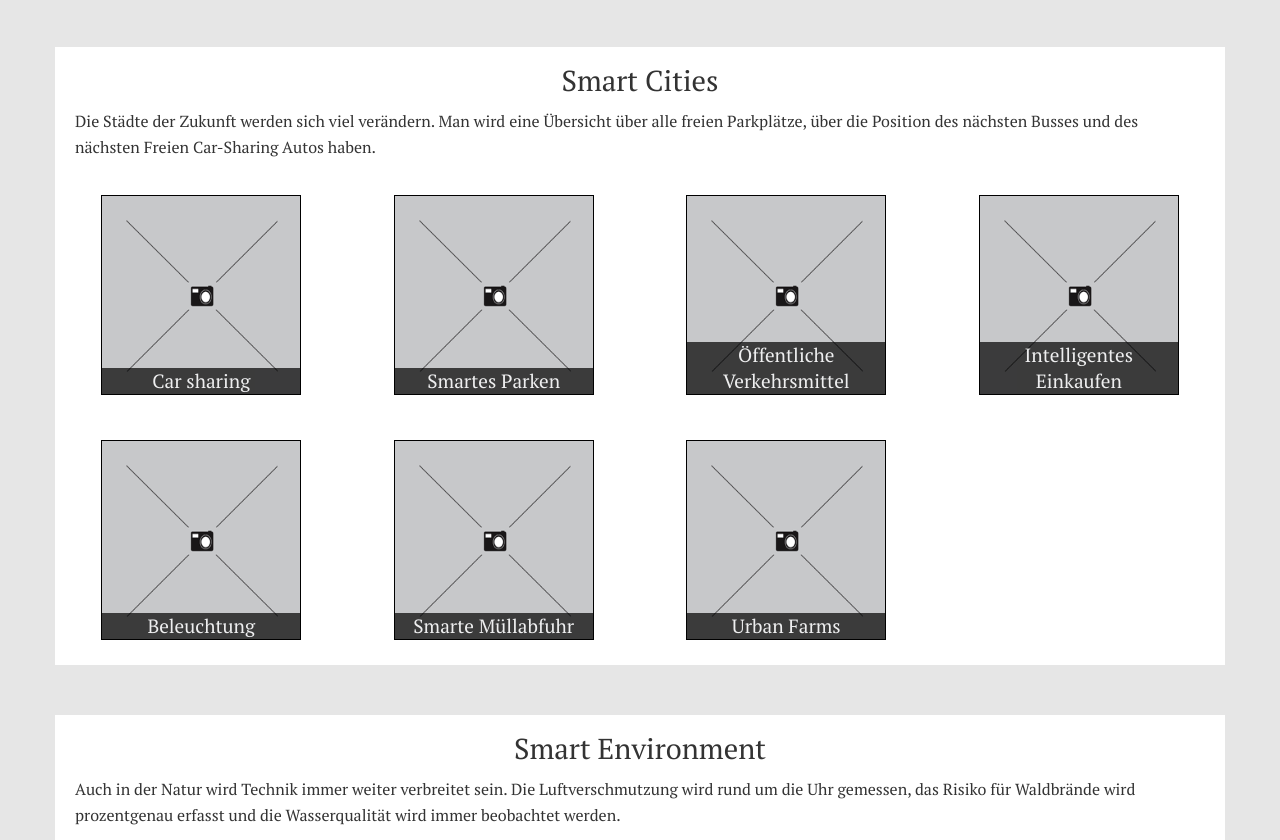
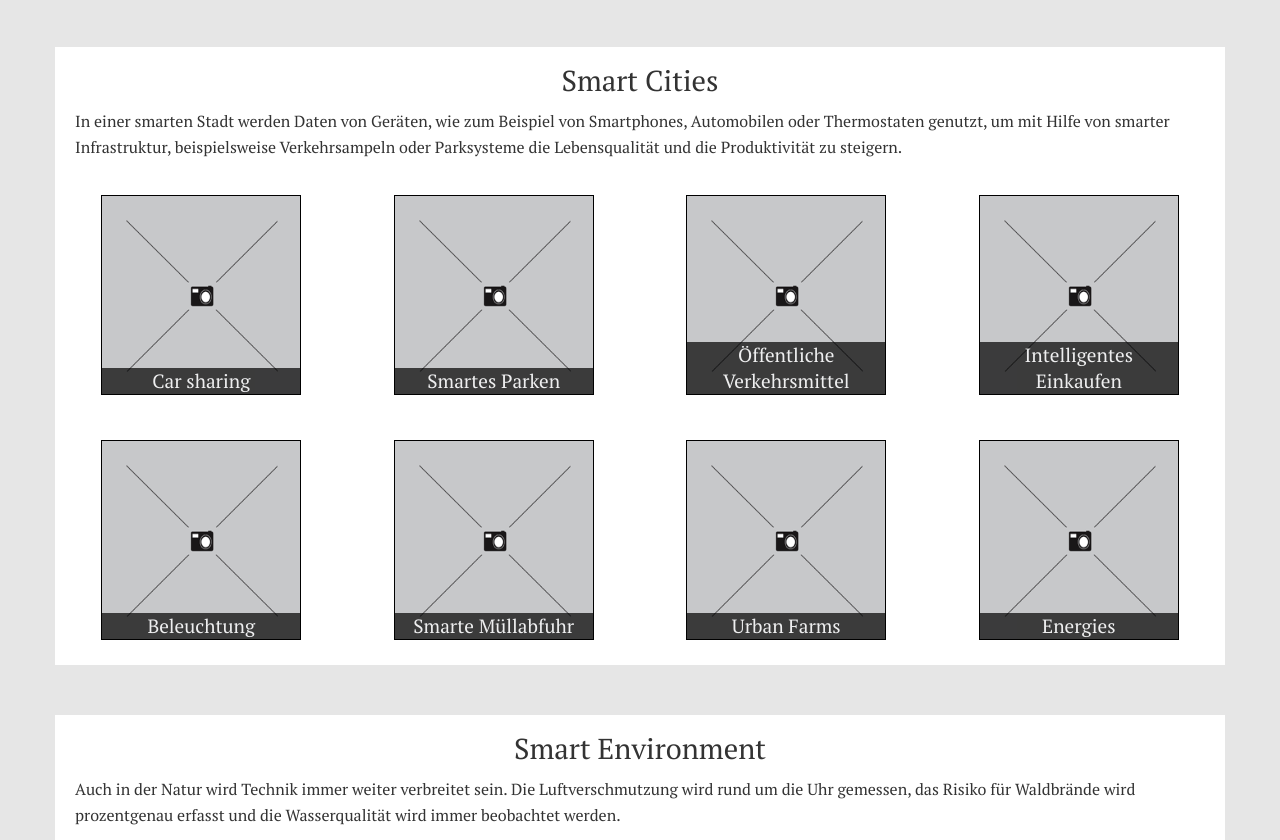
Before and after one commit to Handyfreak011/iot.de, a plain HTML site: page bereiche.html in a window 1280 px wide. Shown: the part 1167-2007 px from the top of the page. Drawn offline with Linux system fonts and the light colour scheme.

Commit message:
Changed "Smart City" text

```diff
--- a/bereiche.html
+++ b/bereiche.html
@@ -148,8 +148,10 @@
             <section class="row">
                 <article>
                     <p class="text-center"><span>Smart Cities</span>
-                        <div class="bereich-text">Die Städte der Zukunft werden sich viel verändern. Man wird eine Übersicht über alle freien Parkplätze,
-                            über die Position des nächsten Busses und des nächsten Freien Car-Sharing Autos haben.
+                        <div class="bereich-text">In einer smarten Stadt werden Daten von Geräten, wie zum Beispiel von Smartphones, Automobilen oder
+                            Thermostaten genutzt, um mit Hilfe von smarter Infrastruktur, beispielsweise Verkehrsampeln oder
+                            Parksysteme die Lebensqualität und die Produktivität zu steigern.
+
                         </div>
                     </p>
                     <p>
@@ -209,6 +211,14 @@
                                 </div>
                             </a>
                         </div>
+                        <div class="col-md-3 col-sm-4 col-xs-6 col-xxs-12">
+                            <a href="bereiche\SmartCity\energie.html">
+                                <div class="bereich">
+                                    <img width="200" height="200" src="images/bereiche/platzhalter.gif" alt="Bereich1">
+                                    <span>Energies </span>
+                                </div>
+                            </a>
+                        </div>
                     </p>
                 </article>
             </section>
@@ -216,7 +226,8 @@
                 <article>
                     <p class="text-center"><span>Smart Environment</span>
                         <div class="bereich-text">Auch in der Natur wird Technik immer weiter verbreitet sein. Die Luftverschmutzung wird rund um die
-                            Uhr gemessen, das Risiko für Waldbrände wird prozentgenau erfasst und die Wasserqualität wird immer beobachtet werden.
+                            Uhr gemessen, das Risiko für Waldbrände wird prozentgenau erfasst und die Wasserqualität wird
+                            immer beobachtet werden.
                         </div>
                     </p>
                     <p>
```
